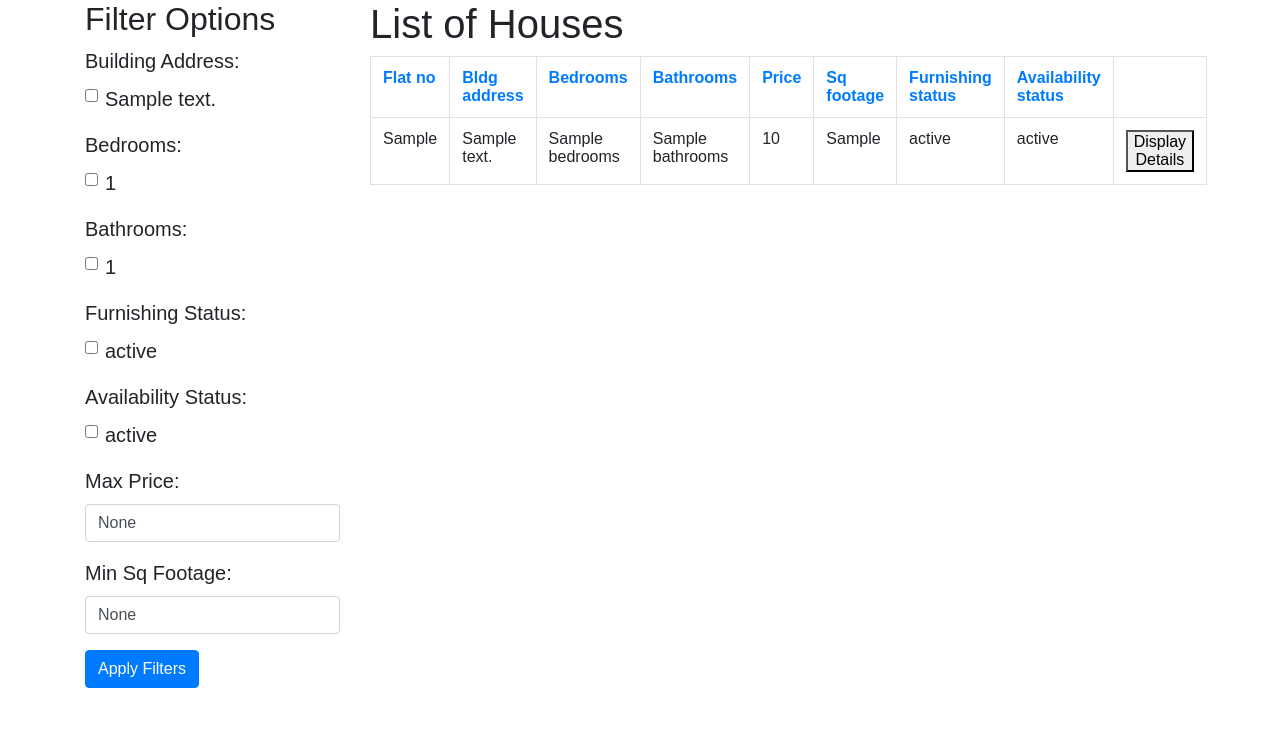
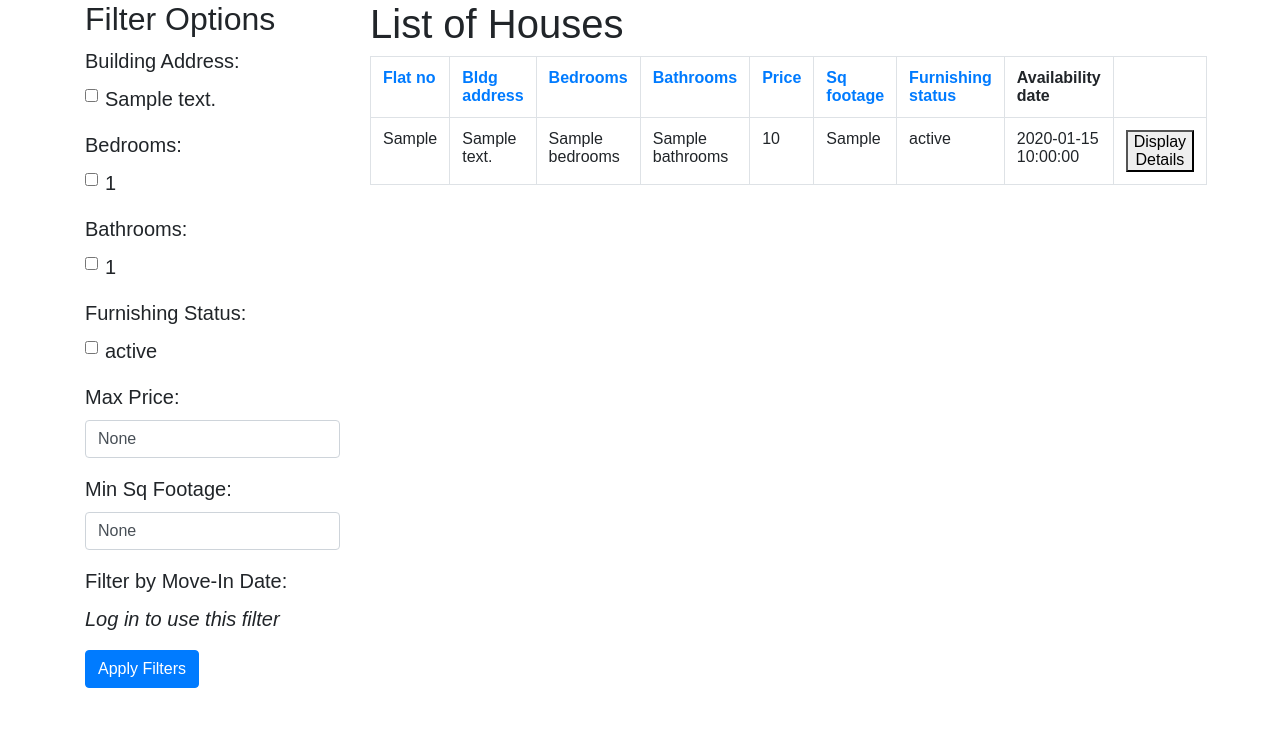
Before and after one commit to madhulikabalakumar/csw4111-househunt, a Flask app: template templates/index.html in a window 1280 px wide. Shown: the part 70-800 px from the top of the page. Run offline with Flask 3, Linux system fonts and the light colour scheme; the template is opened without the code that fills it: most values are stand-ins (such as "Sample title", 1, 10 or a date in 2020); parts of the project's set-up code (start-up, migrations or seed data) failed here and were passed over; some libraries are stand-ins or nearby versions.

Commit message:
availability date column

```diff
--- a/server.py
+++ b/server.py
@@ -15,7 +15,7 @@ from sqlalchemy.pool import NullPool
 from flask import Flask, request, render_template, g, redirect, Response, abort, flash, request, jsonify, url_for
 from flask_login import LoginManager, UserMixin, login_user, login_required, logout_user, current_user
 import secrets
-from datetime import datetime, date
+from datetime import datetime, date, timedelta
 from sqlalchemy.exc import IntegrityError
 
 class User(UserMixin):
@@ -59,19 +59,11 @@ def get_all_houses(conn, sort_by='flat_no', order='asc'):
     - List of houses.
     """
     try:
-        # Ensure the requested column is valid, default to flat_no if not
-        valid_columns = ['flat_no', 'bldg_address', 'bedrooms', 'bathrooms', 'price', 'sq_footage', 'furnishing_status', 'availability_status','details']
+        valid_columns = ['flat_no', 'bldg_address', 'bedrooms', 'bathrooms', 'price', 'sq_footage', 'furnishing_status']
         column = sort_by if sort_by in valid_columns else 'flat_no'
 
-        # Determine the order direction
         valid_orders = ['asc', 'desc']
         order = order if order in valid_orders else 'asc'
-
-        """# Toggle the order direction if the same column is clicked again
-        if sort_by == column:
-            order = 'asc' if order == 'asc' else 'asc'
-        else:
-            order = order if order in ['asc', 'desc'] else 'asc'"""
 
         query = text(f"SELECT * FROM House_Belongs_To_Brokered_By ORDER BY {column} {order}")
 
@@ -87,39 +79,29 @@ def get_all_houses(conn, sort_by='flat_no', order='asc'):
 def filter_houses(houses, filter_params):
     filtered_houses = houses
 
-    # Building Address Filter
     addresses_to_filter = filter_params.get('bldg_address', [])
     if addresses_to_filter:
         filtered_houses = [house for house in filtered_houses if house['bldg_address'] in addresses_to_filter]
 
-    # Bedrooms Filter
     bedrooms_to_filter = filter_params.get('bedrooms', [])
     if bedrooms_to_filter:
         filtered_houses = [house for house in filtered_houses if str(house['bedrooms']) in bedrooms_to_filter]
 
-    # Bathrooms Filter
     bathrooms_to_filter = filter_params.get('bathrooms', [])
     if bathrooms_to_filter:
         filtered_houses = [house for house in filtered_houses if str(house['bathrooms']) in bathrooms_to_filter]
 
-    # Furnishing Status Filter
     furnishing_status_to_filter = filter_params.get('furnishing_status', [])
     if furnishing_status_to_filter:
         filtered_houses = [house for house in filtered_houses if house['furnishing_status'] in furnishing_status_to_filter]
 
-    # Availability Status Filter
-    availability_status_to_filter = filter_params.get('availability_status', [])
-    if availability_status_to_filter:
-        filtered_houses = [house for house in filtered_houses if house['availability_status'] in availability_status_to_filter]
-
-    # Price Filter
     max_price = filter_params.get('max_price')
     if max_price:
         try:
             max_price = float(max_price)
             filtered_houses = [house for house in filtered_houses if house['price'] <= max_price]
         except ValueError:
-            pass  # Handle invalid input gracefully
+            pass
 
     return filtered_houses
 
@@ -199,18 +181,8 @@ def teardown_request(exception):
 #
 @app.route('/')
 def index():
-    """
-    request is a special object that Flask provides to access web request information:
 
-    request.method:   "GET" or "POST"
-    request.form:     if the browser submitted a form, this contains the data in the form
-    request.args:     dictionary of URL arguments, e.g., {a:1, b:2} for http://localhost?a=1&b=2
-
-    See its API: https://flask.palletsprojects.com/en/2.0.x/api/?highlight=incoming%20request%20data
-
-    """
-
-    # DEBUG: this is debugging code to see what request looks like
+    #g.conn.execute("UPDATE Lease_Info_Rented_By SET lease_end_date = '2026-03-01' WHERE lease_no = 22 AND flat_no = 1 AND bldg_address = '236 Amsterdam Ave'")
     print(request.args)
 
     sort_by = request.args.get('sort_by', 'flat_no')
@@ -218,19 +190,36 @@ def index():
 
     houses = get_all_houses(g.conn, sort_by, order)
 
-    # Handle filtering logic
+    for house in houses:
+        query = "SELECT lease_end_date FROM Lease_Info_Rented_By WHERE flat_no = %s AND bldg_address = %s ORDER BY lease_end_date DESC LIMIT 1"
+        latest_lease_end_date = conn.execute(query, (house['flat_no'], house['bldg_address'])).fetchone()
+
+        if latest_lease_end_date and latest_lease_end_date[0]:
+            availability_date = latest_lease_end_date[0] + timedelta(days=1)
+        else:
+            availability_date = date.today() + timedelta(days=1)
+
+        house['availability_date'] = availability_date
+
+    filter_move_in_date = 'filter_move_in_date' in request.args
+
+    filtered_houses = []
+    for house in houses:
+        if filter_move_in_date and current_user.is_authenticated and current_user.move_in_date >= house['availability_date']:
+            filtered_houses.append(house)
+        elif not filter_move_in_date:
+            filtered_houses.append(house)
+
     filter_params = {
         'bldg_address': request.args.getlist('bldg_address'),
         'bedrooms': request.args.getlist('bedrooms'),
         'bathrooms': request.args.getlist('bathrooms'),
         'furnishing_status': request.args.getlist('furnishing_status'),
-        'availability_status': request.args.getlist('availability_status'),
         'max_price': request.args.get('max_price'),
         'min_sq_footage': request.args.get('min_sq_footage'),
     }
-    houses = filter_houses(houses, filter_params)
+    filtered_houses = filter_houses(filtered_houses, filter_params)
 
-    # Get unique filter values
     unique_bldg_addresses = g.conn.execute("SELECT DISTINCT bldg_address FROM House_Belongs_To_Brokered_By ORDER BY bldg_address ASC").fetchall()
     unique_bldg_addresses = [row[0] for row in unique_bldg_addresses]
     unique_bedroom_counts = g.conn.execute("SELECT DISTINCT bedrooms FROM House_Belongs_To_Brokered_By ORDER BY bedrooms ASC").fetchall()
@@ -239,15 +228,12 @@ def index():
     unique_bathroom_counts = [row[0] for row in unique_bathroom_counts]
     unique_furnishing_statuses = g.conn.execute("SELECT DISTINCT furnishing_status FROM House_Belongs_To_Brokered_By ORDER BY furnishing_status ASC").fetchall()
     unique_furnishing_statuses = [row[0] for row in unique_furnishing_statuses]
-    unique_availability_statuses = g.conn.execute("SELECT DISTINCT availability_status FROM House_Belongs_To_Brokered_By ORDER BY availability_status ASC").fetchall()
-    unique_availability_statuses = [row[0] for row in unique_availability_statuses]
 
-    return render_template('index.html', houses=houses, sort_by=sort_by, order=order,
+    return render_template('index.html', houses=filtered_houses, sort_by=sort_by, order=order,
                            unique_bldg_addresses=unique_bldg_addresses,
                            unique_bedroom_counts=unique_bedroom_counts,
                            unique_bathroom_counts=unique_bathroom_counts,
                            unique_furnishing_statuses=unique_furnishing_statuses,
-                           unique_availability_statuses=unique_availability_statuses,
                            filter_params=filter_params)
 
 
@@ -255,7 +241,6 @@ def index():
 def login():
     if request.method == 'POST':
         account_id = request.form['account_id']
-        # Replace this with your database query to retrieve user data
         user = load_user(account_id)
 
         if user:
@@ -406,7 +391,7 @@ if __name__ == "__main__":
   @click.option('--debug', is_flag=True)
   @click.option('--threaded', is_flag=True)
   @click.argument('HOST', default='0.0.0.0')
-  @click.argument('PORT', default=9140, type=int)
+  @click.argument('PORT', default=4111, type=int)
   def run(debug, threaded, host, port):
     """
     This function handles command line parameters.
--- a/templates/index.html
+++ b/templates/index.html
@@ -57,17 +57,6 @@
                             {% endfor %}
                         </div>
 
-                        <!-- Availability Status Filter -->
-                        <div class="form-group">
-                            <label>Availability Status:</label>
-                            {% for status in unique_availability_statuses %}
-                                <div class="form-check">
-                                    <input type="checkbox" class="form-check-input" id="availability_{{ status }}" name="availability_status" value="{{ status }}" {% if status in request.args.getlist('availability_status') %}checked{% endif %}>
-                                    <label class="form-check-label" for="availability_{{ status }}">{{ status }}</label>
-                                </div>
-                            {% endfor %}
-                        </div>
-
                         <!-- Price Filter -->
                         <div class="form-group">
                             <label for="max_price">Max Price:</label>
@@ -78,6 +67,21 @@
                         <div class="form-group">
                             <label for="min_sq_footage">Min Sq Footage:</label>
                             <input type="text" class="form-control" id="min_sq_footage" name="min_sq_footage" value="{{ request.args.get('min_sq_footage') }}">
+                        </div>
+
+                        <!-- Filter by Move-In Date -->
+                        <div class="form-group">
+                            <label>Filter by Move-In Date:</label>
+                            {% if current_user.is_authenticated %}
+                                <div class="form-check">
+                                    <input type="checkbox" class="form-check-input" id="filter_move_in_date" name="filter_move_in_date" {% if request.args.get('filter_move_in_date') %}checked{% endif %}>
+                                    <label class="form-check-label" for="filter_move_in_date">Move-In Date</label>
+                                </div>
+                            {% else %}
+                                <div>
+                                    <em>Log in to use this filter</em>
+                                </div>
+                            {% endif %}
                         </div>
 
                         <!-- New sorting options -->
@@ -95,14 +99,18 @@
 
                 <table class="table table-bordered">
                     <tr>
-                        {% for column in ['flat_no', 'bldg_address', 'bedrooms', 'bathrooms', 'price', 'sq_footage', 'furnishing_status', 'availability_status'] %}
+                        {% for column in ['flat_no', 'bldg_address', 'bedrooms', 'bathrooms', 'price', 'sq_footage', 'furnishing_status', 'availability_date'] %}
                             <th>
-                                <a href="{{ url_for('index', sort_by=column, order='asc' if sort_by != column or order == 'desc' else 'desc', **filter_params) }}">
+                                {% if column == 'availability_date' %}
                                     {{ column.replace('_', ' ').capitalize() }}
-                                    {% if sort_by == column %}
-                                        {% if order == 'asc' %}&uarr;{% else %}&darr;{% endif %}
-                                    {% endif %}
-                                </a>
+                                {% else %}
+                                    <a href="{{ url_for('index', sort_by=column, order='asc' if sort_by != column or order == 'desc' else 'desc', **filter_params) }}">
+                                        {{ column.replace('_', ' ').capitalize() }}
+                                        {% if sort_by == column %}
+                                            {% if order == 'asc' %}&uarr;{% else %}&darr;{% endif %}
+                                        {% endif %}
+                                    </a>
+                                {% endif %}
                             </th>
                         {% endfor %}
                     </tr>
@@ -116,7 +124,7 @@
                             <td>{{ house.price }}</td>
                             <td>{{ house.sq_footage }}</td>
                             <td>{{ house.furnishing_status }}</td>
-                            <td>{{ house.availability_status }}</td>
+                            <td>{{ house.availability_date }}</td>
                             <td><button type="btn btn-primary" onclick="window.location.href='{{ url_for('details', flat=house.flat_no, bldg=house.bldg_address.replace(' ', '_') ) }}';">Display Details</button></td>
                         </tr>
                     {% endfor %}
```
